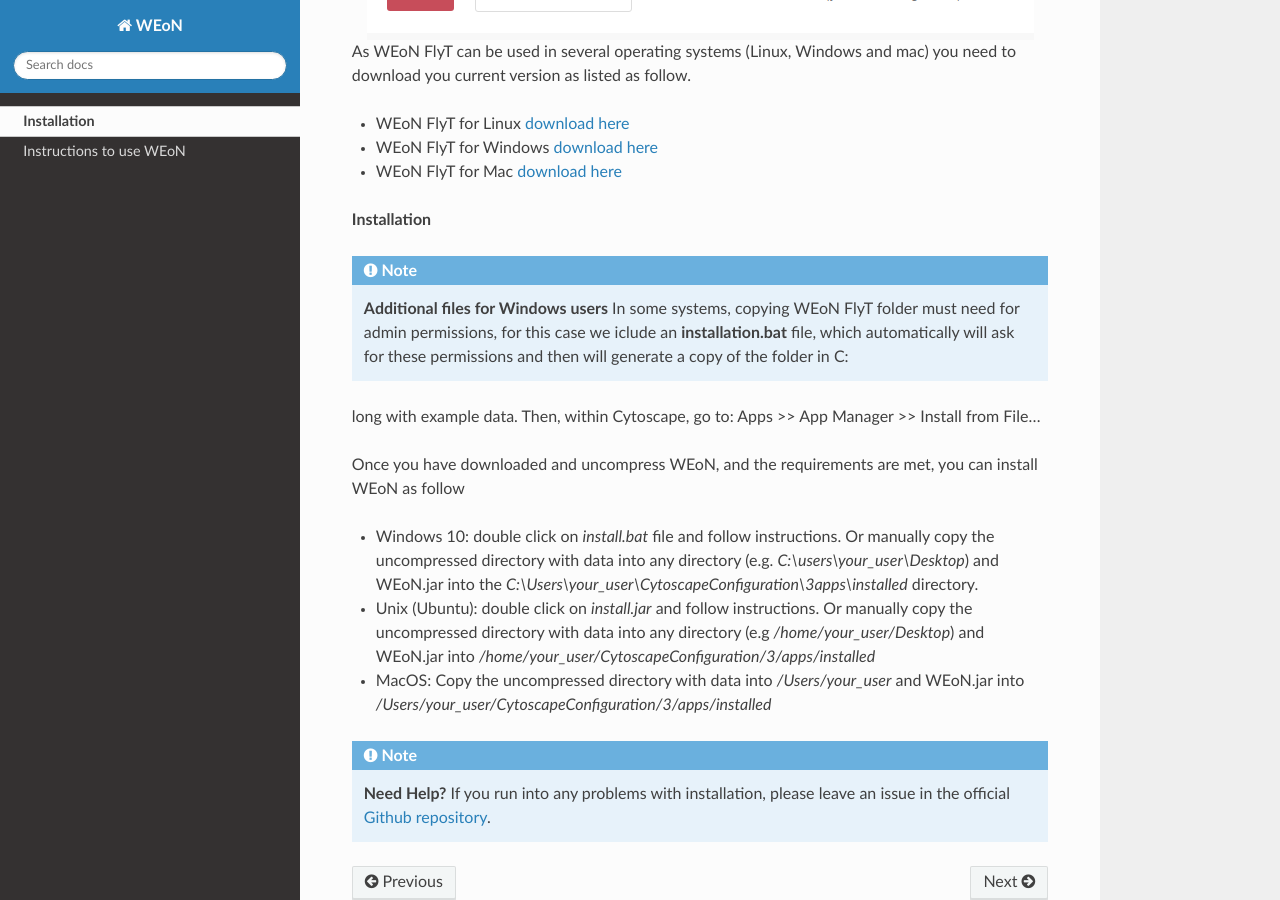
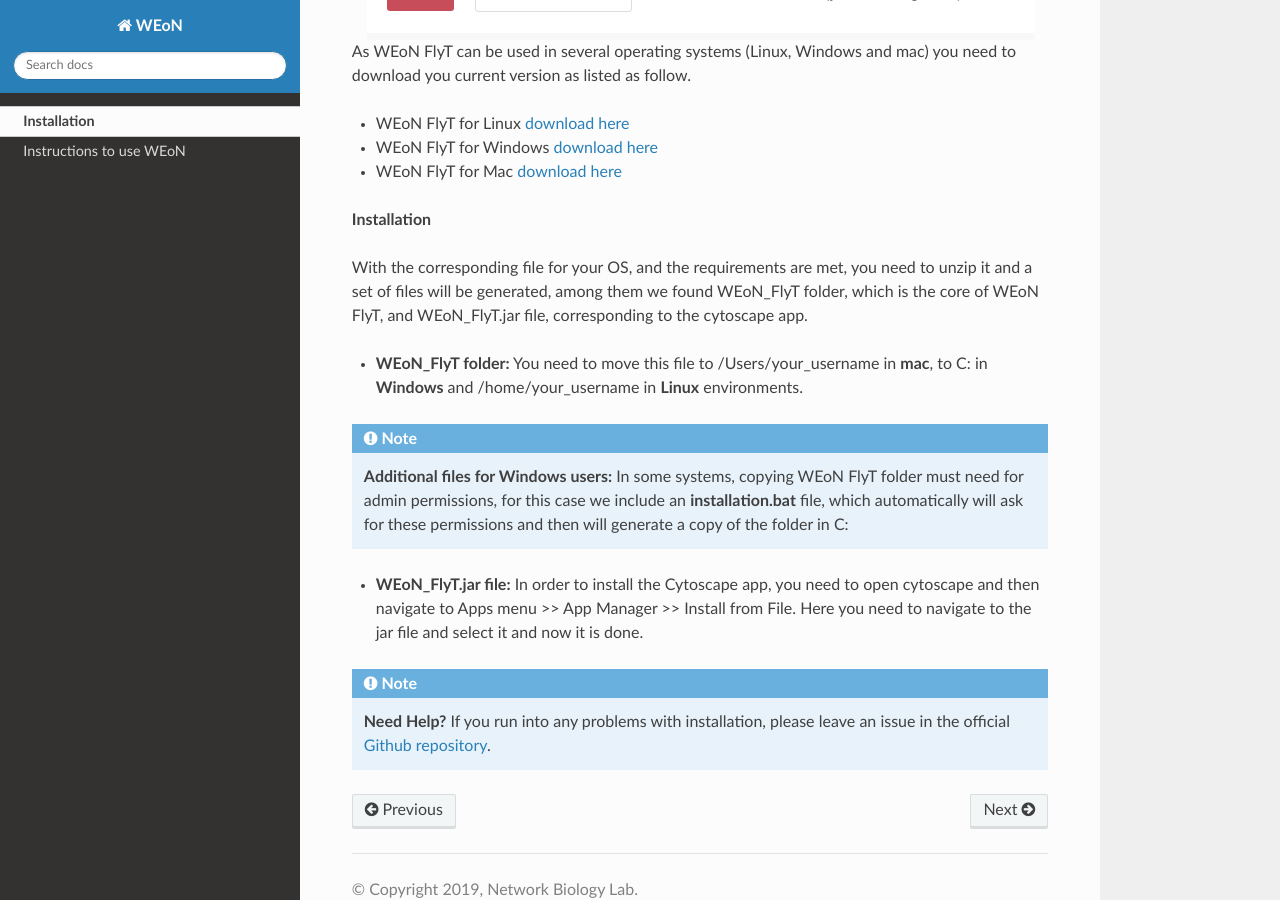
Before and after one commit to networkbiolab/WEoN, a Sphinx documentation site: the page built from docs/installation.rst, in a window 1280 px wide and 900 px high, scrolled down 1063 px. Built offline with Sphinx 7.4.7 and the Read the Docs theme 2.0.0, drawn with Linux system fonts in a browser that asks for light colours.

Commit message:
Update installation.rst

```diff
--- a/docs/installation.rst
+++ b/docs/installation.rst
@@ -32,23 +32,15 @@
 
 **Installation**
 
+With the corresponding file for your OS, and the requirements are met, you need to unzip it and a set of files will be generated, among them we found WEoN_FlyT folder, which is the core of WEoN FlyT, and WEoN_FlyT.jar file, corresponding to the cytoscape app.
+
+- **WEoN_FlyT folder:** You need to move this file to /Users/your_username in **mac**, to C: in **Windows** and /home/your_username in **Linux** environments.
 
 .. note::
-	**Additional files for Windows users**
-	In some systems, copying WEoN FlyT folder must need for admin permissions, for this case we iclude an **installation.bat** file, which automatically will ask for these permissions and then will generate a copy of the folder in C:
+	**Additional files for Windows users:**
+	In some systems, copying WEoN FlyT folder must need for admin permissions, for this case we include an **installation.bat** file, which automatically will ask for these permissions and then will generate a copy of the folder in C:
 
-long with example data. Then, within Cytoscape, go to: Apps >> App Manager >> Install from File...
-
-
-Once you have downloaded and uncompress WEoN, and the requirements are met, you can install WEoN as follow
-
-- Windows 10: double click on `install.bat` file and follow instructions. Or manually copy the uncompressed directory with data into any directory (e.g. `C:\\users\\your_user\\Desktop`) and WEoN.jar into the `C:\\Users\\your_user\\CytoscapeConfiguration\\3\apps\\installed` directory.
-
-- Unix (Ubuntu): double click on `install.jar` and follow instructions. Or manually copy the uncompressed directory with data into any directory (e.g `/home/your_user/Desktop`) and WEoN.jar into `/home/your_user/CytoscapeConfiguration/3/apps/installed`
-
-- MacOS: Copy the uncompressed directory with data into `/Users/your_user` and WEoN.jar into `/Users/your_user/CytoscapeConfiguration/3/apps/installed`
-
-.. Additionally, please run ``script.sh`` or copy the PERL scripts to  ``/home/$USER/CytoscapeConfiguration/3/apps/installed`` (\*UNIX), while similar paths exist in MacOS and Windows OS. Please be aware you need a PERL interpreter to execute WEoN backend.
+- **WEoN_FlyT.jar file:** In order to install the Cytoscape app, you need to open cytoscape and then navigate to Apps menu >> App Manager >> Install from File. Here you need to navigate to the jar file and select it and now it is done.
 
 
 .. note::
```
